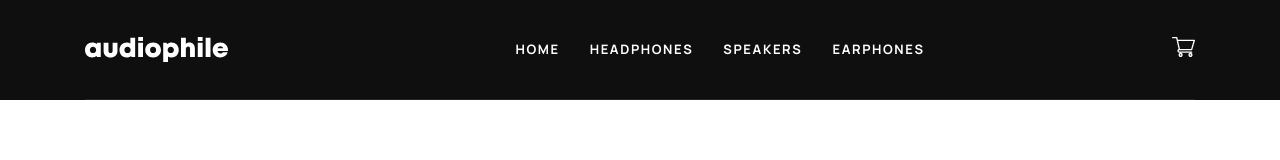
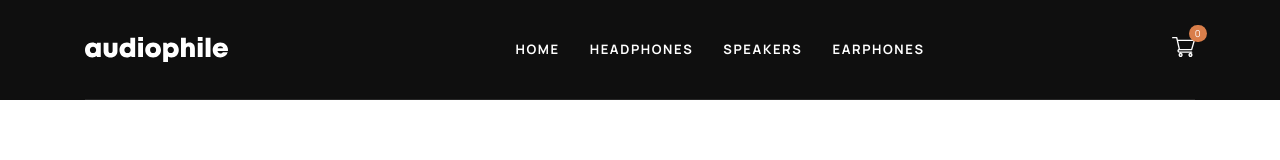
Before and after one commit to GrahamKirwan/audiophile, a Next.js app: page /product/xx59-headphones in a window 1280 px wide. Shown: the top 160 px of the page. Built offline with nearby package versions, Linux system fonts and the light colour scheme; some icons are missing.

Commit message:
added context and cart notification

```diff
--- a/components/layout/MainNav.js
+++ b/components/layout/MainNav.js
@@ -2,9 +2,14 @@ import React from "react";
 import Link from "next/link";
 import { useRouter } from 'next/router'
 
+import { useContext } from "react";
+import { CartContext } from "../../components/store/cart-context";
+
 import styles from "../layout/MainNav.module.scss";
 
 export default function MainNav() {
+
+    const ctx = useContext(CartContext);
 
     const router = useRouter();
 
@@ -26,8 +31,9 @@ export default function MainNav() {
             <Link href="/earphones">Earphones</Link>
           </li>
         </ul>
-        <div>
+        <div className={styles.cartNotiContainer}>
             <img src="/images/shared/icon-cart.svg"></img>
+            <div className={styles.cartNoti}><span>{ctx.cartTotal}</span></div>
         </div>
       </div>
     </nav>
--- a/components/layout/MainNav.module.scss
+++ b/components/layout/MainNav.module.scss
@@ -34,3 +34,20 @@
     }
   }
 }
+.cartNotiContainer {
+    position: relative;
+}
+
+.cartNoti {
+    background-color: var(--color-pry-100);
+    border-radius: 100px;
+    font-size: 0.6rem;
+    width: 1.1rem;
+    height: 1.1rem;
+    display: flex;
+    justify-content: center;
+    align-items: center;
+    position: absolute;
+    top: -50%;
+    right: -50%;
+}
--- /dev/null
+++ b/components/store/cart-context.js
@@ -0,0 +1,66 @@
+import { createContext, useState } from "react";
+
+export const CartContext = createContext();
+
+export function CartContextProvider(props) {
+
+    const [cartData, updateCartData] = useState(
+        {
+            yx1Earphones: 0,
+            xx59Headphones: 0,
+            xx99MarkOneHeadphones: 0,
+            xx99MarkTwoHeadphones: 0,
+            zx7Speaker: 0,
+            zx9Speaker: 0
+        }
+    )
+
+    const [cartTotal, updateCartTotal] = useState(0)
+
+    function addToCartHandler(name, num) {
+
+        let data = cartData;
+        if(name == 'yx1-earphones'){
+            data.yx1Earphones = data.yx1Earphones + num;
+        }
+        else if (name == 'xx59-headphones'){
+            data.xx59Headphones = data.xx59Headphones + num;
+        }
+        else if (name == 'xx99-mark-one-headphones'){
+            data.xx99MarkOneHeadphones = data.xx99MarkOneHeadphones + num;
+        }
+        else if (name == 'xx99-mark-two-headphones'){
+            data.xx99MarkTwoHeadphones = data.xx99MarkTwoHeadphones + num;
+        }
+        else if (name == 'zx7-speaker'){
+            data.zx7Speaker = data.zx7Speaker + num;
+        }
+        else if (name == 'zx9-speaker'){
+            data.zx9Speaker = data.zx9Speaker + num;
+        }
+        updateCartData(data);
+        countTotal();
+    }
+
+    function countTotal() {
+        let total = 0;
+        // Count total
+        for (const key in cartData) {
+            total = total + cartData[key];
+        }
+        // Update cart state total
+        updateCartTotal(total);
+    }
+
+    const context = {
+        cart: cartData,
+        cartTotal: cartTotal,
+        addToCart: addToCartHandler
+    }
+
+    return (
+        <CartContext.Provider value={context}>
+            {props.children}
+        </CartContext.Provider>
+    )
+}
--- a/pages/_app.js
+++ b/pages/_app.js
@@ -1,13 +1,17 @@
-import Layout from '../components/layout/Layout'
+import Layout from "../components/layout/Layout";
 
-import '../styles/globals.css'
+import { CartContextProvider } from "../components/store/cart-context";
+
+import "../styles/globals.css";
 
 function MyApp({ Component, pageProps }) {
   return (
-    <Layout>
-      <Component {...pageProps} />
-    </Layout>
-  )
+    <CartContextProvider>
+      <Layout>
+        <Component {...pageProps} />
+      </Layout>
+    </CartContextProvider>
+  );
 }
 
-export default MyApp
+export default MyApp;
--- a/pages/product/[productTitle].js
+++ b/pages/product/[productTitle].js
@@ -1,16 +1,22 @@
 import React from "react";
+import { useState } from "react";
 import { useRouter } from "next/router";
 import Link from "next/link";
 
-import ThreeCardProducts from '../../components/Reusable/ThreeCardProducts'
-import AboutComp from '../../components/Reusable/AboutComp'
+import ThreeCardProducts from "../../components/Reusable/ThreeCardProducts";
+import AboutComp from "../../components/Reusable/AboutComp";
 
 import styles from "../../styles/ProductTitle.module.scss";
 import btnStyles from "../../styles/UI/ButtonStyles.module.scss";
 
 import data from "../../data/data.json";
 
+import { useContext } from "react";
+import { CartContext } from "../../components/store/cart-context";
+
 export default function ProductPage(props) {
+  const ctx = useContext(CartContext);
+
   const router = useRouter();
   const id = router.query.productTitle;
   let productData;
@@ -21,6 +27,23 @@ export default function ProductPage(props) {
     }
   });
 
+  const [cartNum, updateCartNum] = useState(1);
+
+  function minusBtnHandler() {
+    if (cartNum > 1) {
+      updateCartNum(cartNum - 1);
+    }
+  }
+
+  function plusBtnHandler() {
+    updateCartNum(cartNum + 1);
+  }
+
+  function addToCartBtnHandler() {
+      ctx.addToCart(productData.slug, cartNum)
+        updateCartNum(1);
+  }
+
   return (
     <>
       <div className={styles.btnContainer}>
@@ -29,6 +52,9 @@ export default function ProductPage(props) {
       <div className={styles.productTopContainer}>
         <img src={productData.image.desktop}></img>
         <div>
+          {productData.new ? (
+            <h4 className={styles.productTopContainer__newProd}>NEW PRODUCT</h4>
+          ) : undefined}
           <h1>{productData.name}</h1>
           <p>{productData.description}</p>
           <h3>$ {productData.price}</h3>
@@ -36,15 +62,15 @@ export default function ProductPage(props) {
             <aside
               className={styles.productTopContainer__cartContainer__counter}
             >
-              <button>
+              <button onClick={minusBtnHandler}>
                 <i className="fas fa-minus"></i>
               </button>
-              <span>1</span>
-              <button>
+              <span>{cartNum}</span>
+              <button onClick={plusBtnHandler}>
                 <i className="fas fa-plus"></i>
               </button>
             </aside>
-            <a className={btnStyles.btnPrimary}>Add to cart</a>
+            <a onClick={addToCartBtnHandler} className={btnStyles.btnPrimary}>Add to cart</a>
           </section>
         </div>
       </div>
--- a/styles/ProductTitle.module.scss
+++ b/styles/ProductTitle.module.scss
@@ -14,6 +14,7 @@
     padding: 0;
   }
 }
+
 
 .productTopContainer {
   display: flex;
@@ -54,6 +55,7 @@
       padding-bottom: 2rem;
     }
   }
+
 
   &__cartContainer {
     height: 50px;
@@ -100,6 +102,15 @@
         }
       }
     }
+  }
+
+  &__newProd {
+    text-transform: uppercase;
+    margin-bottom: 1.5rem;
+    font-size: 0.875rem;
+    letter-spacing: 0.625rem;
+    color: var(--color-pry-100);
+    font-weight: var(--font-weight-300);
   }
 }
 
```
Lines whose indentation alone changed are shown as unchanged.
